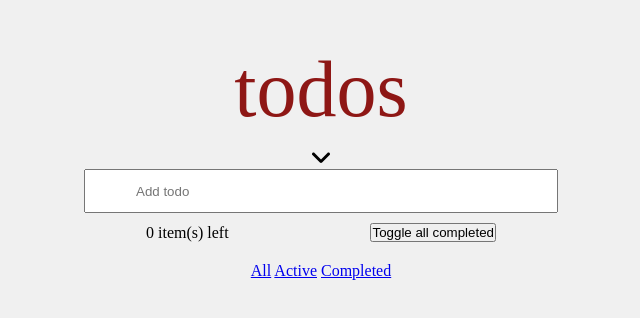
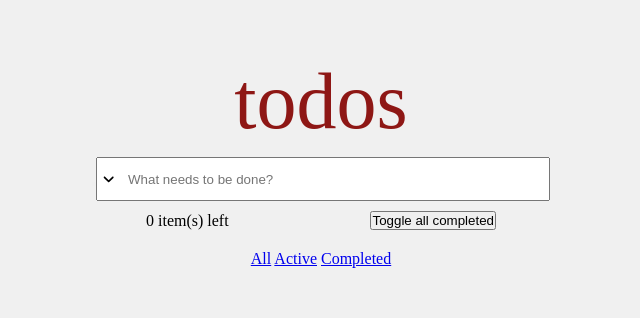
Before and after one commit to RamonBarret/DesafioReactFrontendJunior2024_Ramon, a React (Vite) app in the folder Frontend/: page / in a window 1280 px wide. Shown: the part 238-556 px from the top of the page, without its empty margins (319-959 px from the left). Built offline with nearby package versions, Linux system fonts and the light colour scheme.

Commit message:
configure the icon inside in the component input Todos

```diff
--- a/Frontend/src/components/TodoItem/TodoItem.tsx
+++ b/Frontend/src/components/TodoItem/TodoItem.tsx
@@ -49,7 +49,7 @@ const TodoItem: React.FC<TodoItemProps> = ({ todo, toggleCompletion, removeTodo,
           {todo.title}
         </span>
       )}
-      <button onClick={() => removeTodo(todo.id)}><FaX /></button>
+      <button className='remove' onClick={() => removeTodo(todo.id)}><FaX /></button>
     </li>
   );
 };
--- a/Frontend/src/pages/Home/Home.tsx
+++ b/Frontend/src/pages/Home/Home.tsx
@@ -1,9 +1,7 @@
 import React, { useState } from 'react';
 import TodoList from '../../components/TodoList/TodoList';
 import TodoFilter from '../../components/TodoFilter/TodoFilter';
-
 import { FaAngleDown } from "react-icons/fa6";
-
 
 interface Todo {
   id: number;
@@ -14,6 +12,7 @@ interface Todo {
 const Home: React.FC = () => {
   const [todos, setTodos] = useState<Todo[]>([]);
   const [inputText, setInputText] = useState<string>('');
+  const [showIncomplete, setShowIncomplete] = useState<boolean>(false);
 
   const handleInputChange = (event: React.ChangeEvent<HTMLInputElement>) => {
     setInputText(event.target.value);
@@ -81,20 +80,26 @@ const Home: React.FC = () => {
 
   const remainingTodos = todos.filter(todo => !todo.completed).length;
 
+  // Filtra os itens com base no estado showIncomplete
+  const filteredTodos = showIncomplete ? todos.filter(todo => !todo.completed) : todos;
+
   return (
     <div className='main'>
       <div className='body'>
         <h1>todos</h1>
-        <FaAngleDown />
+        <div className='input-container'>
+          <button className='list_incomplete_tasks' onClick={() => setShowIncomplete(!showIncomplete)}><FaAngleDown /></button>
           <input
             type="text"
-          placeholder="Add todo"
+            placeholder="What needs to be done?"
             value={inputText}
             onChange={handleInputChange}
             onKeyPress={handleInputKeyPress}
           />
+        </div>
+
         <TodoList
-          todos={todos}
+          todos={filteredTodos}
           toggleCompletion={toggleTodoCompletion}
           removeTodo={removeTodo}
           editTodo={editTodo}
@@ -105,7 +110,6 @@ const Home: React.FC = () => {
         </div>
         <TodoFilter />
       </div>
-
     </div>
   );
 };
--- a/Frontend/src/styles/Main.css
+++ b/Frontend/src/styles/Main.css
@@ -31,12 +31,23 @@ h1 {
     color: var(--color-red);
 }
 
-input {
+.input-container {
+    position: relative;
+}
+.input-container svg {
+    position: absolute;
+    left: 10px;
+    top: 50%;
+    transform: translateY(-50%);
+}
+.input-container input {
     width: 420px;
     height: 40px;
-    padding-left: 50px;
+    padding-left: 30px;
 }
 
+
+/* Itens abaixo do input Todos */
 .itens-information {
     display: flex;
     justify-content: space-between;
@@ -46,15 +57,10 @@ input {
     margin-bottom: 20px;
 }
 
-/* ícones - React-icons */
-svg {
-    font-size: 1.5em;
-}
-
 /* TodoList */
 ul {
     background-color: var(--color-white);
-    width: 435px;
+    width: 452px;
 
 }
 
```
Lines whose indentation alone changed are shown as unchanged.
